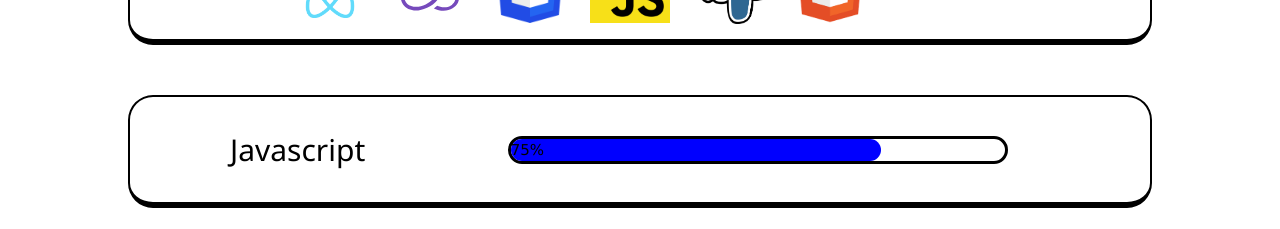
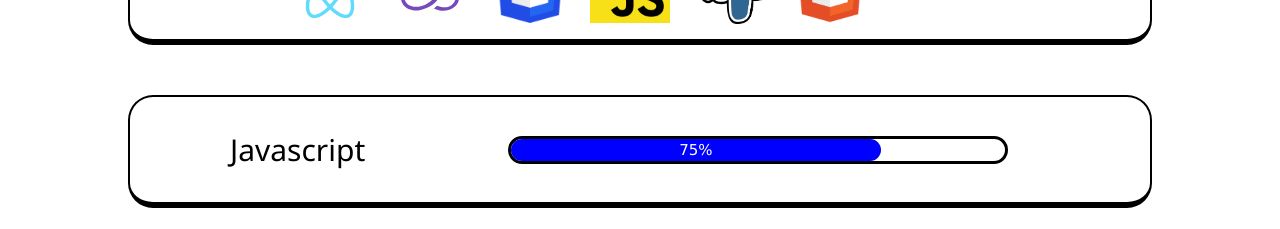
Before and after one commit to StudentCZ/my-website, a React (Create React App) app: page / in a window 1280 px wide. Shown: the part 840-1069 px from the top of the page. Built offline with nearby package versions, Linux system fonts and the light colour scheme.

Commit message:
changed color of text in progress bar

```diff
--- a/src/components/ProjectSkillBar.js
+++ b/src/components/ProjectSkillBar.js
@@ -10,7 +10,7 @@ const ProjectSkillBar = () => {
         </div>
         <div className={style.progress}>
           <div className={style.progressBar}>
-            <span>75%</span>
+            <span className={style.progressBarText}>75%</span>
           </div>
         </div>
       </div>
--- a/src/components/ProjectSkillBar.module.css
+++ b/src/components/ProjectSkillBar.module.css
@@ -29,4 +29,9 @@
   width: 75%;
   border-radius: 15px;
   background-color: blue;
+  text-align: center;
 }
+
+.progressBarText {
+  color: white;
+}
```
